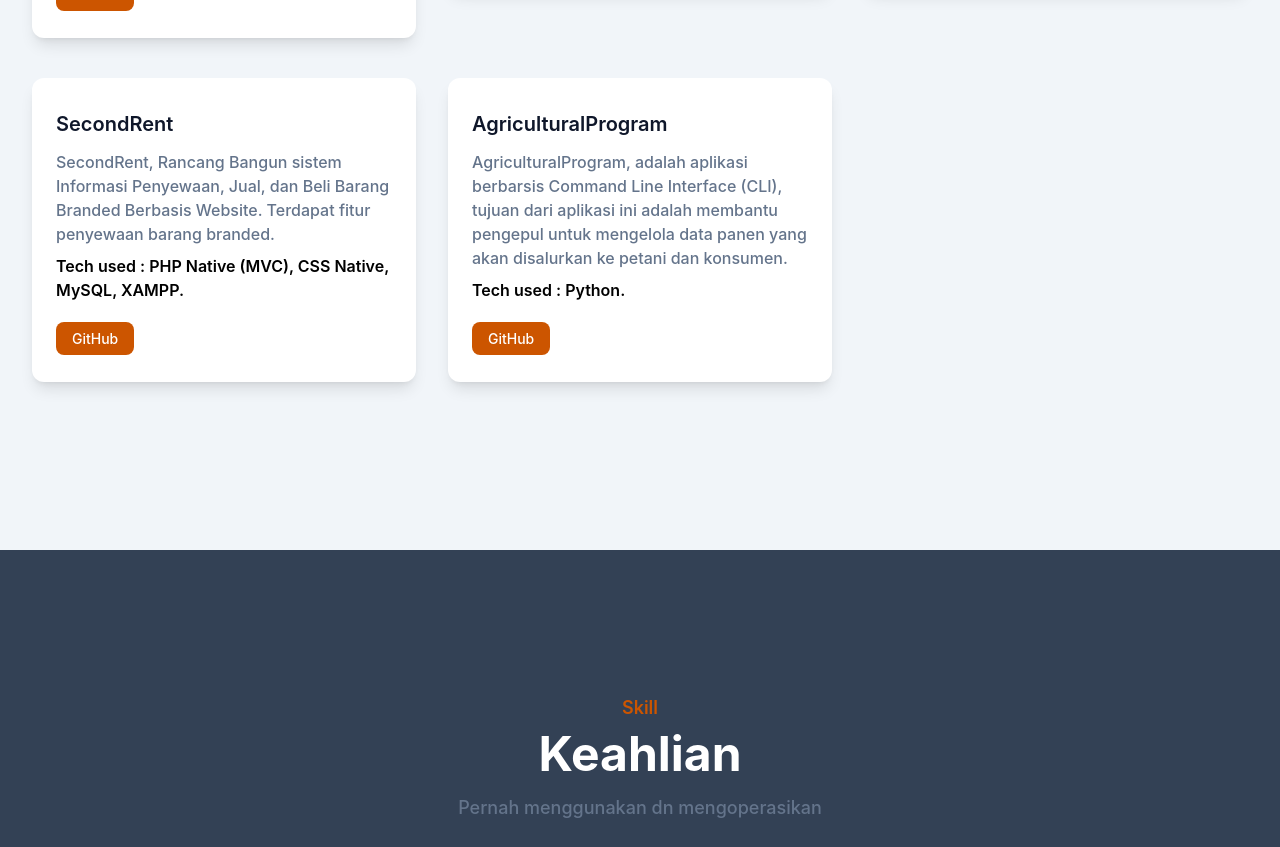
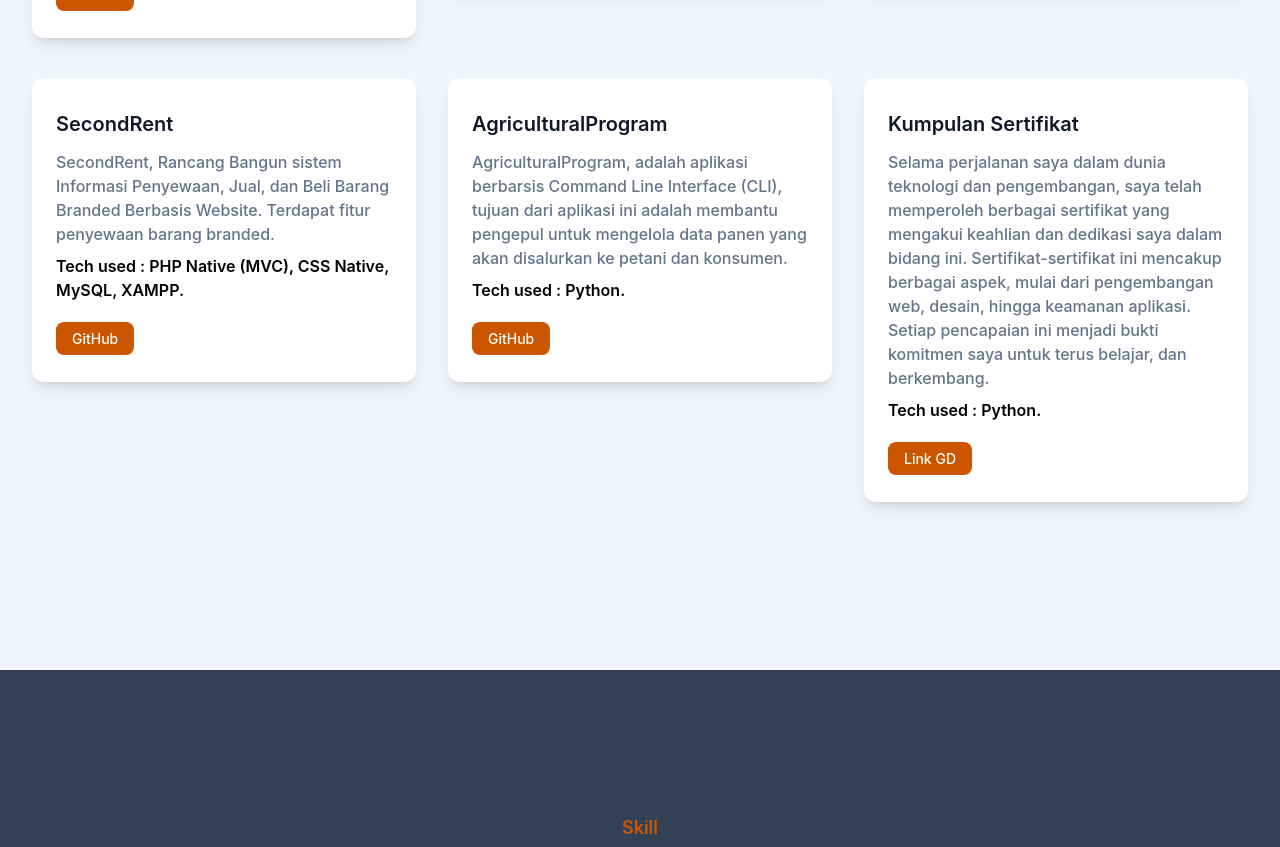
Before and after one commit to KevinElvio/Portofolio, a website: page index.html in a window 1280 px wide. Shown: the part 2519-3366 px from the top of the page. Drawn offline with Linux system fonts and the light colour scheme.

Commit message:
Update index.html

```diff
--- a/index.html
+++ b/index.html
@@ -278,6 +278,21 @@
                         </div>
                     </div>
                 </div>
+                <div class="w-full px-4 lg:w-1/2 xl:w-1/3">
+                    <div class="bg-white rounded-xl shadow-lg overflow-hidden mb-10">
+                        <div class="py-8 px-6">
+                            <h3>
+                                <a href="https://drive.google.com/drive/folders/1yWbBZn4jkO6Nig3VfRZAtYlNESb9r8oG" target="_blank"
+                                    class="block mb-3 font-semibold text-xl text-dark hover:text-primary truncate">Kumpulan Sertifikat</a>
+                            </h3>
+                            <p class="font-medium text-base text-secondary mb-2">Selama perjalanan saya dalam dunia teknologi dan pengembangan, saya telah memperoleh berbagai sertifikat yang mengakui keahlian dan dedikasi saya dalam bidang ini. Sertifikat-sertifikat ini mencakup berbagai aspek, mulai dari pengembangan web, desain, hingga keamanan aplikasi. Setiap pencapaian ini menjadi bukti komitmen saya untuk terus belajar, dan berkembang.
+                            </p>
+                            <h5 class="mb-6 font-semibold">Tech used : <span>Python.</span></h5>
+                            <a href="https://drive.google.com/drive/folders/1yWbBZn4jkO6Nig3VfRZAtYlNESb9r8oG" target="_blank"
+                                class="font-medium text-sm text-white bg-primary py-2 px-4 rounded-lg hover:opacity-80">Link GD</a>
+                        </div>
+                    </div>
+                </div>
 
 
 
```
